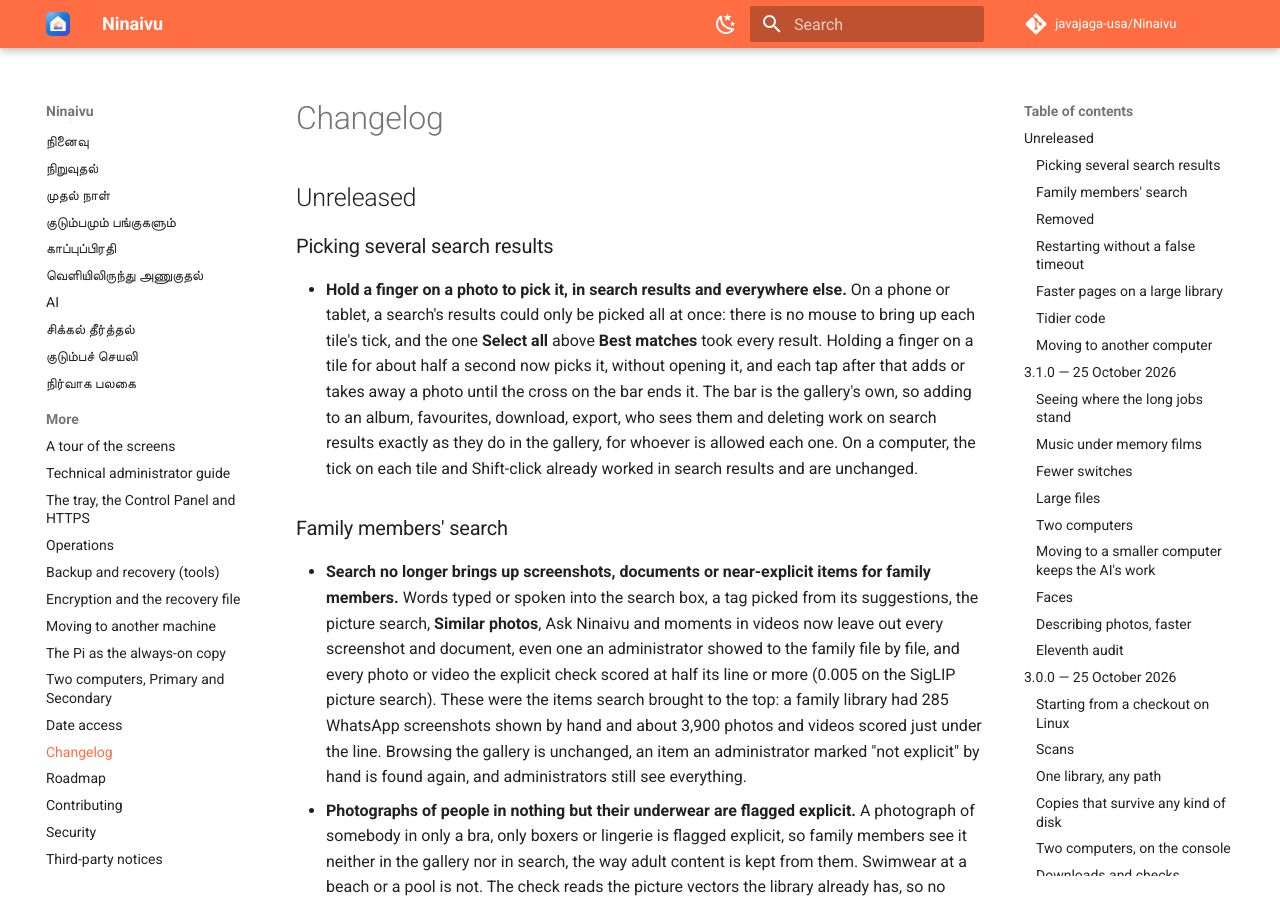
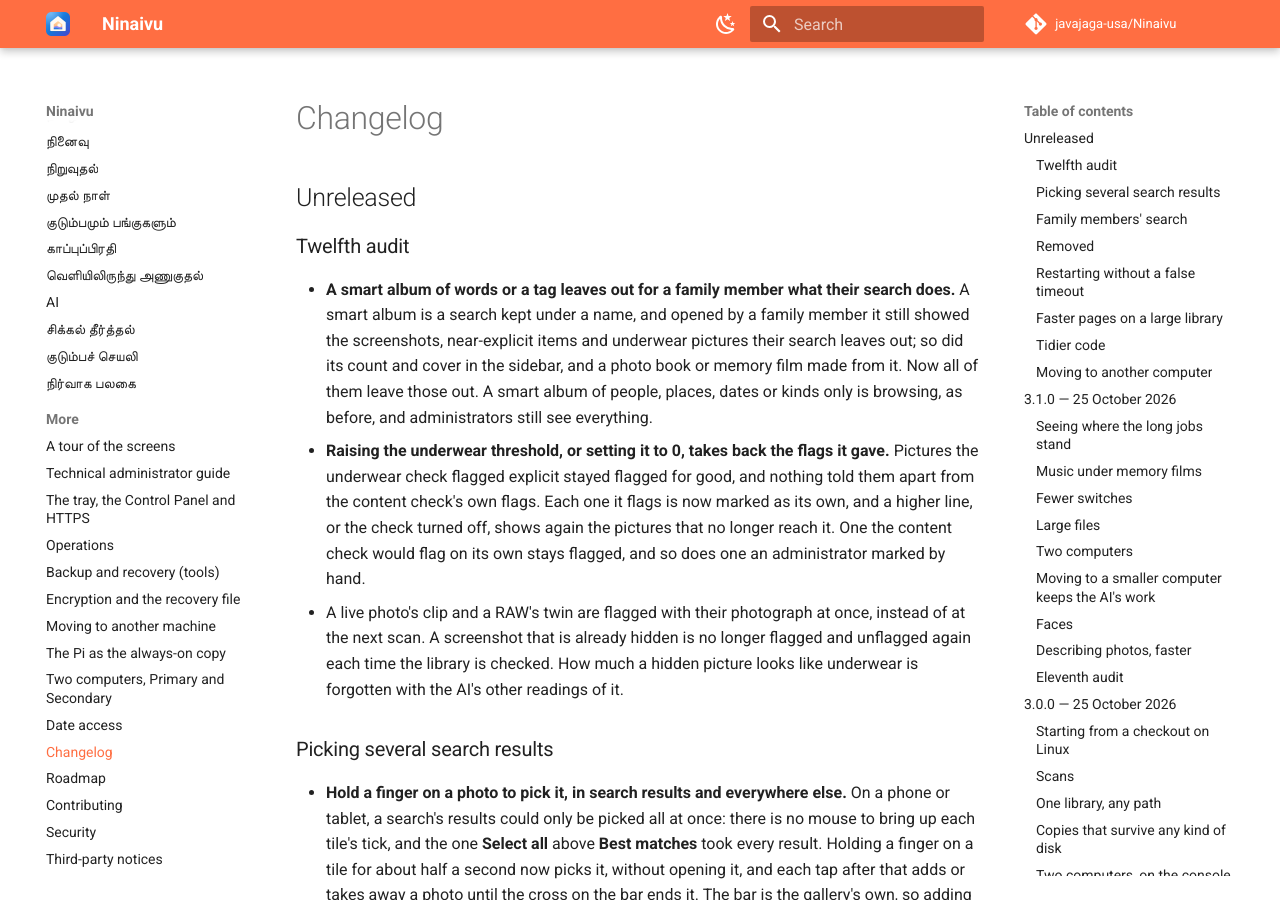
Before and after one commit to javajaga-usa/Ninaivu, an MkDocs documentation site: the page built from docs/CHANGELOG.md, in a window 1280 px wide and 900 px high. Built offline with MkDocs 1.6.1 and Material for MkDocs 9.7.7, drawn with Linux system fonts in a browser that asks for light colours; comment, search, counter and statistics services are not loaded.

Commit message:
Changelog: twelfth audit

```diff
--- a/docs/CHANGELOG.md
+++ b/docs/CHANGELOG.md
@@ -1,6 +1,12 @@
 # Changelog
 
 ## Unreleased
+
+### Twelfth audit
+
+- **A smart album of words or a tag leaves out for a family member what their search does.** A smart album is a search kept under a name, and opened by a family member it still showed the screenshots, near-explicit items and underwear pictures their search leaves out; so did its count and cover in the sidebar, and a photo book or memory film made from it. Now all of them leave those out. A smart album of people, places, dates or kinds only is browsing, as before, and administrators still see everything.
+- **Raising the underwear threshold, or setting it to 0, takes back the flags it gave.** Pictures the underwear check flagged explicit stayed flagged for good, and nothing told them apart from the content check's own flags. Each one it flags is now marked as its own, and a higher line, or the check turned off, shows again the pictures that no longer reach it. One the content check would flag on its own stays flagged, and so does one an administrator marked by hand.
+- A live photo's clip and a RAW's twin are flagged with their photograph at once, instead of at the next scan. A screenshot that is already hidden is no longer flagged and unflagged again each time the library is checked. How much a hidden picture looks like underwear is forgotten with the AI's other readings of it.
 
 ### Picking several search results
 
```
